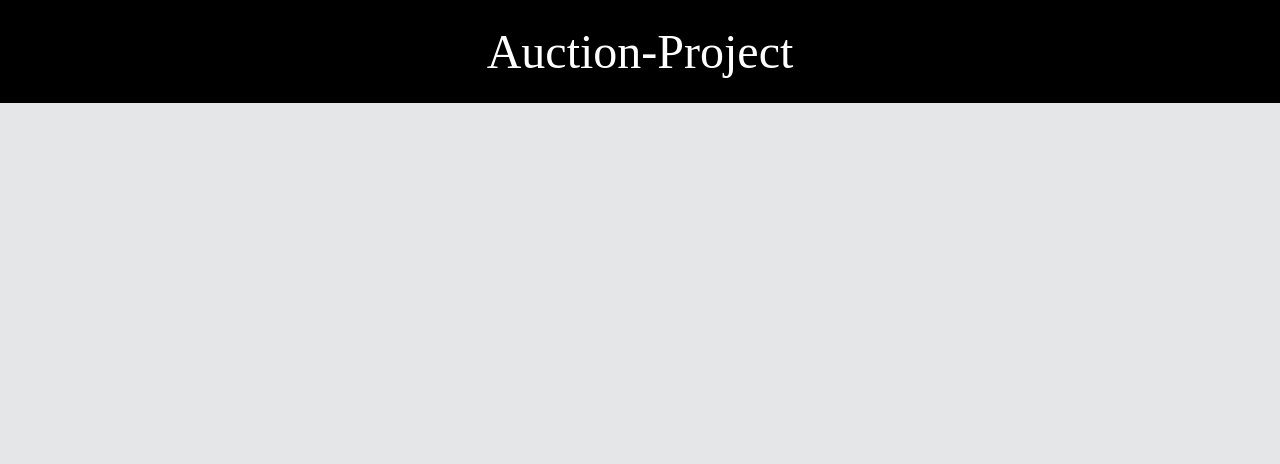
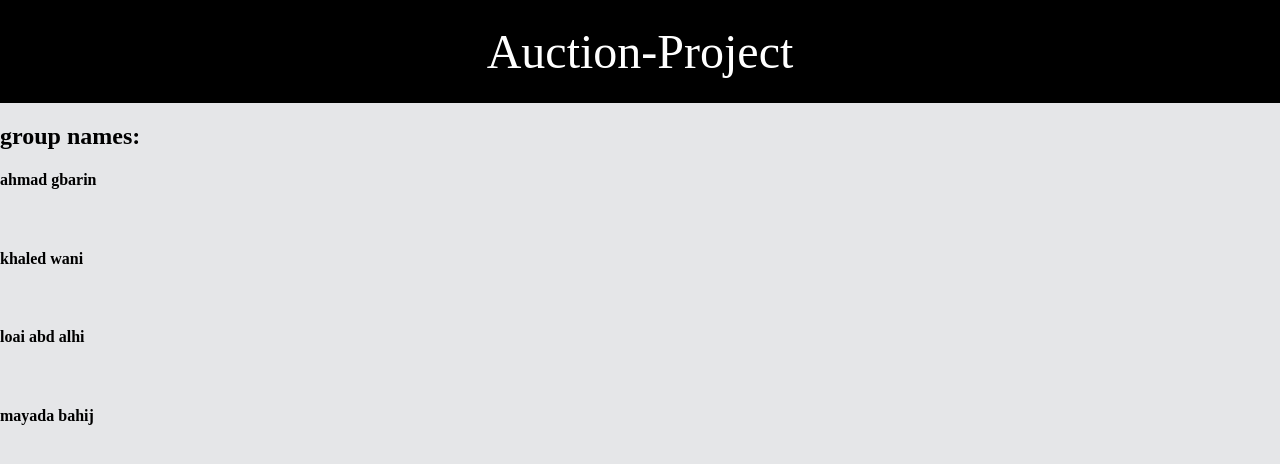
Before and after one commit to mayada113/auction-project, a plain HTML site: page index.html in a window 1280 px wide. Drawn offline with Linux system fonts and the light colour scheme.

Commit message:
add name

```diff
--- a/index.html
+++ b/index.html
@@ -10,6 +10,16 @@
 <body>
     <div>
         <div class="header">Auction-Project</div>
+        <h2>group names:</h2>
+        <h4>ahmad gbarin</h4>
+        <br>
+        <h4>khaled wani</h4>
+        <br>
+        <h4>loai abd alhi</h4>
+        <br>
+        <h4>mayada bahij</h4>
+
+
     </div>
 </body>
 </html>
```
